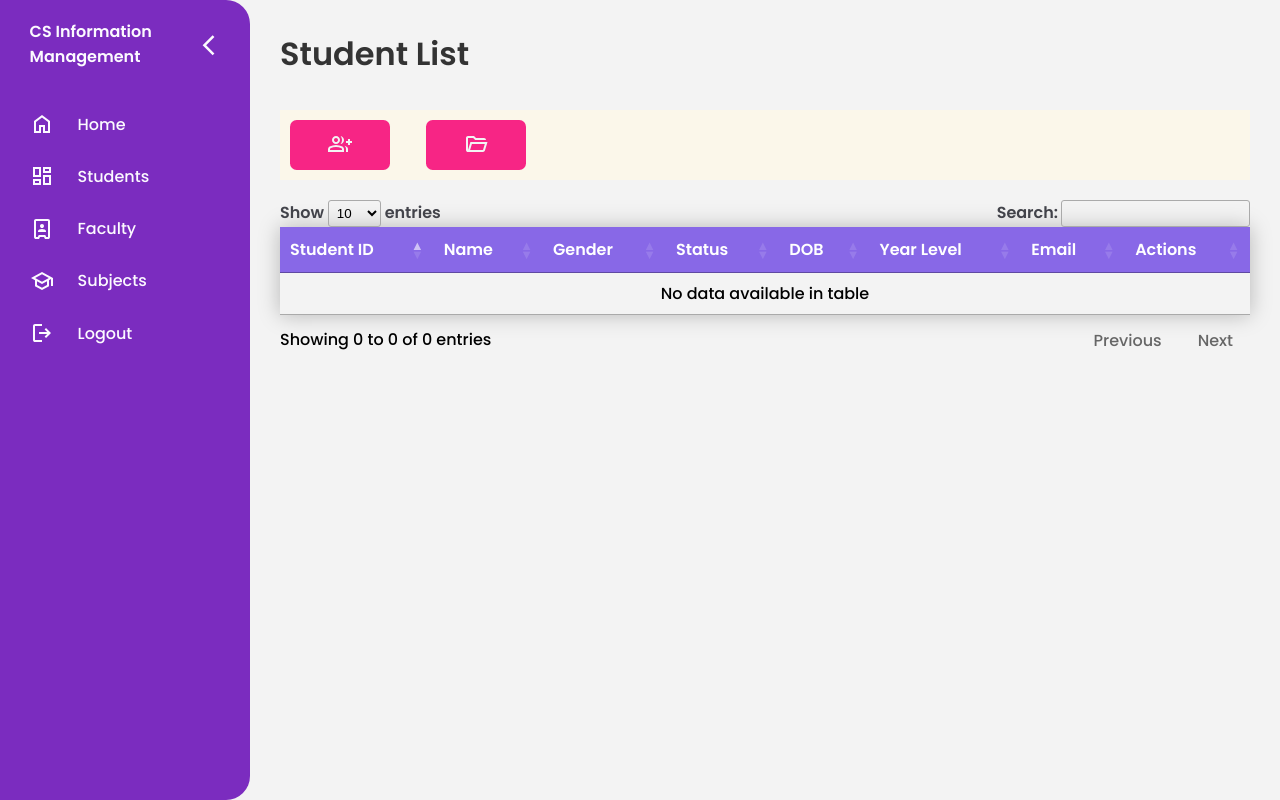
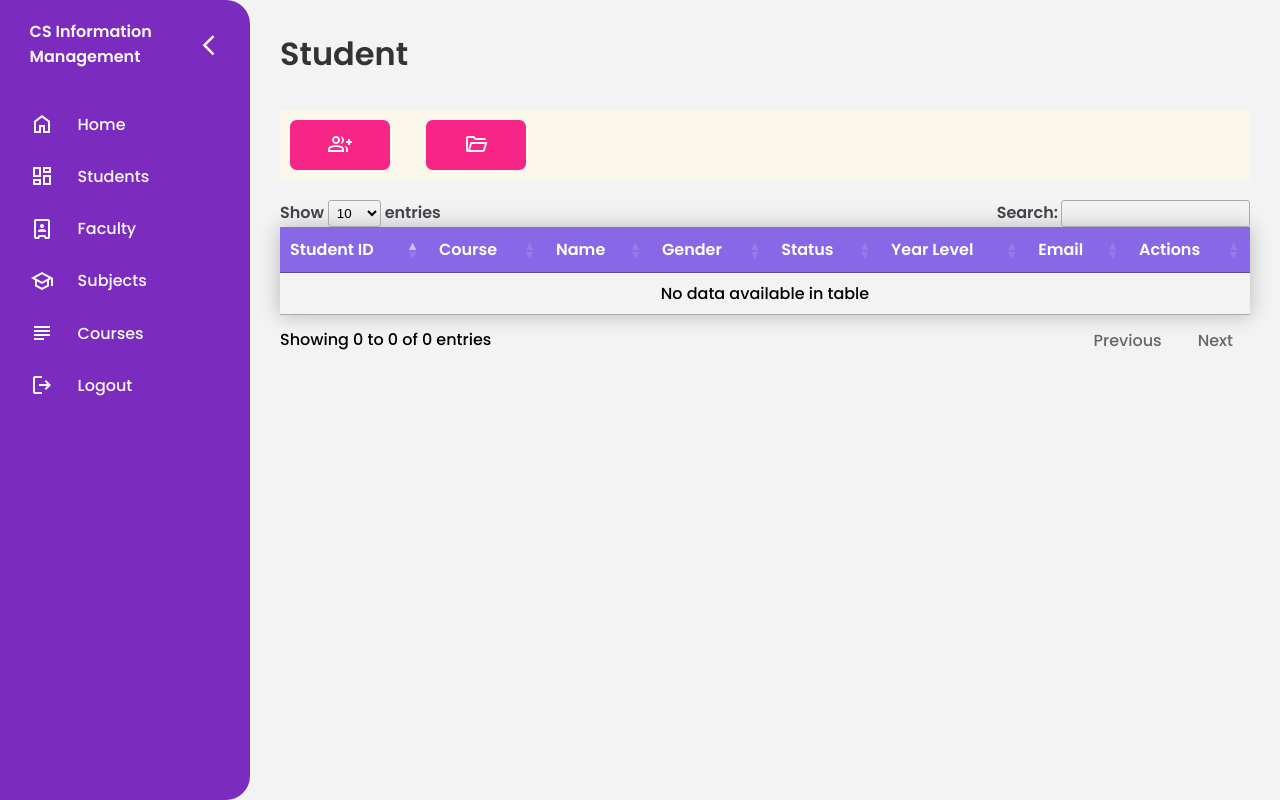
Before and after one commit to Gabrielkaos/CS_IMS, a Django app: page /show_students/ in a window 1280 px wide. Run offline with Django 4.2, Linux system fonts and the light colour scheme; the visitor is signed in with stand-in values (Sample User, id 1); data that the repository does not hold is empty; some libraries are stand-ins or nearby versions.

Commit message:
added course

```diff
--- a/IMS_app/admin.py
+++ b/IMS_app/admin.py
@@ -1,7 +1,8 @@
 from django.contrib import admin
-from .models import Student, Faculty, Course
+from .models import Student, Faculty, Subject, Course
 
 # Register your models here.
 admin.site.register(Course)
+admin.site.register(Subject)
 admin.site.register(Student)
 admin.site.register(Faculty)
--- a/IMS_app/forms.py
+++ b/IMS_app/forms.py
@@ -1,9 +1,9 @@
 from django import forms
-from .models import Student, Faculty, Course
+from .models import Student, Faculty, Subject
 
-class CourseForm(forms.ModelForm):
+class SubjectForm(forms.ModelForm):
     class Meta:
-        model = Course
+        model = Subject
         fields = ['course_code', 'title', 'description', 'units']
         widgets = {
             'course_code': forms.TextInput(),
--- a/IMS_app/templates/IMS_app/base.html
+++ b/IMS_app/templates/IMS_app/base.html
@@ -54,6 +54,13 @@
                     <span>Subjects</span>
                 </a>
             </li>
+            <li>
+                <a href="{% url 'course_list' %}">
+                    <svg xmlns="http://www.w3.org/2000/svg" height="24px" viewBox="0 -960 960 960" width="24px" fill="#e3e3e3"><path d="M160-200v-80h400v80H160Zm0-160v-80h640v80H160Zm0-160v-80h640v80H160Zm0-160v-80h640v80H160Z"/></svg>
+
+                    <span>Courses</span>
+                </a>
+            </li>
             {% else %}
             {% endif %}
 
--- a/IMS_app/templates/IMS_app/faculty_list.html
+++ b/IMS_app/templates/IMS_app/faculty_list.html
@@ -1,6 +1,6 @@
 {% extends "IMS_app/base.html" %} {% load static %} {% block content %}
 
-<h1 style="color: #333; margin-bottom: 1em">Faculty List</h1>
+<h1 style="color: #333; margin-bottom: 1em">Faculty</h1>
 
 <div id="attendanceModal" class="modal1" style="display: none">
   <div class="file-upload-content">
--- a/IMS_app/templates/IMS_app/student_list.html
+++ b/IMS_app/templates/IMS_app/student_list.html
@@ -1,6 +1,6 @@
 {% extends "IMS_app/base.html" %} {% load static %} {% block content %}
 
-<h1 style="color: #333; margin-bottom: 1em">Student List</h1>
+<h1 style="color: #333; margin-bottom: 1em">Student</h1>
 
 <div id="attendanceModal" class="modal-wrapper" style="display: none">
   <div class="file-upload-content">
@@ -68,10 +68,10 @@
   <thead>
     <tr>
       <th data-title="Student ID">Student ID</th>
+      <th data-title="Course">Course</th>
       <th data-title="Name">Name</th>
       <th data-title="Gender">Gender</th>
       <th data-title="Status">Status</th>
-      <th data-title="DOB">DOB</th>
       <th data-title="Year Level">Year Level</th>
       <th data-title="Email">Email</th>
       <th data-title="Actions">Actions</th>
@@ -81,10 +81,10 @@
     {% for student in students %}
     <tr>
       <td data-title="Student ID">{{ student.student_id }}</td>
+      <td data-title="Course">{{ student.course.name }}</td>
       <td data-title="Name">{{ student.name }}</td>
       <td data-title="Gender">{{ student.gender }}</td>
       <td data-title="Status">{{ student.status }}</td>
-      <td data-title="DOB">{{ student.date_of_birth }}</td>
       <td data-title="Year Level">{{ student.year_level }}</td>
       <td data-title="Email">{{ student.email }}</td>
       <td data-title="Actions">
--- a/IMS_app/templates/IMS_app/student_other_info.html
+++ b/IMS_app/templates/IMS_app/student_other_info.html
@@ -27,6 +27,10 @@
     </div>
 
     <div class="container" style="grid-area: box2">
+      <div class="form-group">
+        <label>Course</label>
+        <input type="text" value="{{ student.course.name }}" readonly />
+      </div>
       <div class="form-group">
         <label>Year Level</label>
         <input
--- a/IMS_app/urls.py
+++ b/IMS_app/urls.py
@@ -18,7 +18,8 @@ from django.urls import path
 from .views import register, dashboard,  upload_excel, \
     student_list, student_create, student_update, student_delete, student_info, logoutView, \
     loginView, faculty_list, faculty_update, faculty_create, faculty_delete, faculty_info,\
-    upload_faculty,subject_list, subject_create, subject_update, subject_delete, subject_info
+    upload_faculty,subject_list, subject_create, subject_update, subject_delete, subject_info, \
+    course_list
 
 urlpatterns = [
 
@@ -27,6 +28,9 @@ urlpatterns = [
     path('register/', register, name='register'),
     path('logout/', logoutView, name='logout'),
     path('', dashboard, name='dashboard'),
+
+    #courses
+    path("course_list/",course_list,name="course_list"),
 
     #subjects
     path("subject_list/",subject_list,name="subject_list"),
--- a/IMS_app/views.py
+++ b/IMS_app/views.py
@@ -1,7 +1,7 @@
 from django.shortcuts import render, redirect, get_object_or_404
-from .models import Student, Faculty, Course
+from .models import Student, Faculty, Subject, Course
 from django.contrib.auth import authenticate, login, logout
-from .forms import StudentForm, UploadFileForm, FacultyForm, CourseForm
+from .forms import StudentForm, UploadFileForm, FacultyForm, SubjectForm
 from django.db.models import Count
 from django.contrib.auth.models import User
 from django.contrib import messages
@@ -108,7 +108,7 @@ def upload_excel(request):
 
             for row in sheet.iter_rows(min_row=2, values_only=True):
                 first_name, middle_name, last_name, student_id, year_level, status, email, date_of_birth,gender,phone_number, current_province, current_city, current_barangay, permanent_province, permanent_city, permanent_barangay, emergency_contact_name,\
-                emergency_contact_phone, emergency_contact_relation = row
+                emergency_contact_phone, emergency_contact_relation, course = row
                 Student.objects.create(
                     first_name=first_name,
                     middle_name=middle_name,
@@ -118,6 +118,7 @@ def upload_excel(request):
                     status=status,
                     email=email,
                     date_of_birth=date_of_birth,
+                    course=Course.objects.get(name=course.upper()),
                     gender=gender[0].upper(),
                     phone_number=phone_number,
                     current_province_code=get_province_code(current_province.title()),
@@ -244,14 +245,15 @@ def faculty_info(request, pk):
     return render(request, 'IMS_app/faculty_info.html', {'faculty': faculty})
 
 def subject_info(request, pk):
-    course = get_object_or_404(Course, pk=pk)
+    course = get_object_or_404(Subject, pk=pk)
     return render(request, 'IMS_app/subject_info.html', {'course': course})
 
 @login_required
 def student_list(request):
     students = Student.objects.all()
     form = UploadFileForm()
-    return render(request, 'IMS_app/student_list.html', {'students': students, 'form':form})
+    coursies = Course.objects.all()
+    return render(request, 'IMS_app/student_list.html', {'students': students, 'form':form,'coursies':coursies})
 @login_required
 def faculty_list(request):
     faculties = Faculty.objects.all()
@@ -260,28 +262,30 @@ def faculty_list(request):
 
 @login_required
 def subject_list(request):
-    coursies = Course.objects.all()
+    coursies = Subject.objects.all()
     return render(request, 'IMS_app/subject_list.html', {'coursies': coursies})
 
 @login_required
 def student_create(request):
     provinces = get_provinces()
+    coursies = Course.objects.all()
     if request.method == 'POST':
         form = StudentForm(request.POST, provinces=provinces)
         if form.is_valid():
-            print('create form cleaned:',form.cleaned_data)
-            form.save()
-            print("This is the form",form)
+            form1 = form.save(commit=False)
+            course = Faculty.objects.get(id=request.POST["course"])
+            form1.course = course
+            form1.save()
             return redirect('student_list')
     else:
         form = StudentForm(provinces=provinces)
-    return render(request, 'IMS_app/student_form.html', {'form': form, 'provinces': provinces})
+    return render(request, 'IMS_app/student_form.html', {'form': form, 'provinces': provinces,'coursies': coursies})
 
 @login_required
 def subject_create(request):
     instructors = Faculty.objects.all()
     if request.method == 'POST':
-        form = CourseForm(request.POST)
+        form = SubjectForm(request.POST)
         if form.is_valid():
             # print('create form cleaned:',form.cleaned_data)
             form1 = form.save(commit=False)
@@ -292,15 +296,15 @@ def subject_create(request):
             form1.save()
             return redirect('subject_list')
     else:
-        form = CourseForm()
+        form = SubjectForm()
     return render(request, 'IMS_app/subject_form.html', {'form': form, 'instructors':instructors})
 
 @login_required
 def subject_update(request, pk):
-    course = get_object_or_404(Course, pk=pk)
+    course = get_object_or_404(Subject, pk=pk)
     instructors = Faculty.objects.all()
     if request.method == 'POST':
-        form = CourseForm(request.POST, instance=course)
+        form = SubjectForm(request.POST, instance=course)
         if form.is_valid():
             # print('update form cleaned:',form.cleaned_data)
             form1 = form.save(commit=False)
@@ -311,7 +315,7 @@ def subject_update(request, pk):
             form1.save()
             return redirect('subject_list')
     else:
-        form = CourseForm(instance=course)
+        form = SubjectForm(instance=course)
     return render(request, 'IMS_app/subject_form.html', {'form': form,"instructors":instructors})
 
 @login_required
@@ -331,16 +335,20 @@ def faculty_create(request):
 def student_update(request, pk):
     student = get_object_or_404(Student, pk=pk)
     provinces = get_provinces()
+    coursies = Course.objects.all()
     if request.method == 'POST':
         form = StudentForm(request.POST, instance=student, provinces=provinces)
         if form.is_valid():
-            print('update form cleaned:',form.cleaned_data)
-            form.save()
-            print("This is the form",form)
+            form1 = form.save()
+
+            course = Course.objects.get(id=request.POST["course"])
+            form1.course = course
+
+            form1.save()
             return redirect('student_list')
     else:
         form = StudentForm(instance=student, provinces=provinces)
-    return render(request, 'IMS_app/student_form.html', {'form': form, 'provinces': provinces})
+    return render(request, 'IMS_app/student_form.html', {'form': form, 'provinces': provinces,'coursies':coursies})
 
 @login_required
 def faculty_update(request, pk):
@@ -371,11 +379,16 @@ def faculty_delete(request, pk):
     return render(request, 'IMS_app/faculty_confirm_delete.html', {'faculty': faculty})
 
 def subject_delete(request, pk):
-    course = get_object_or_404(Course, pk=pk)
+    course = get_object_or_404(Subject, pk=pk)
     if request.method == 'POST':
         course.delete()
         return redirect('subject_list')
     return render(request, 'IMS_app/subject_confirm_delete.html', {'course': course})
+
+
+def course_list(request):
+    coursies = Course.objects.all()
+    return render(request, 'IMS_app/course_list.html', {'coursies': coursies})
 
 def logoutView(req):
 
```
Also changed, not shown: IMS_app/models.py (+16 -4 lines), IMS_app/templates/IMS_app/course_list.html (added, +30 -0 lines), IMS_app/templates/IMS_app/student_form.html (+7 -0 lines), IMS_app/templates/IMS_app/student_other_info(orig).html (deleted, +0 -97 lines).
